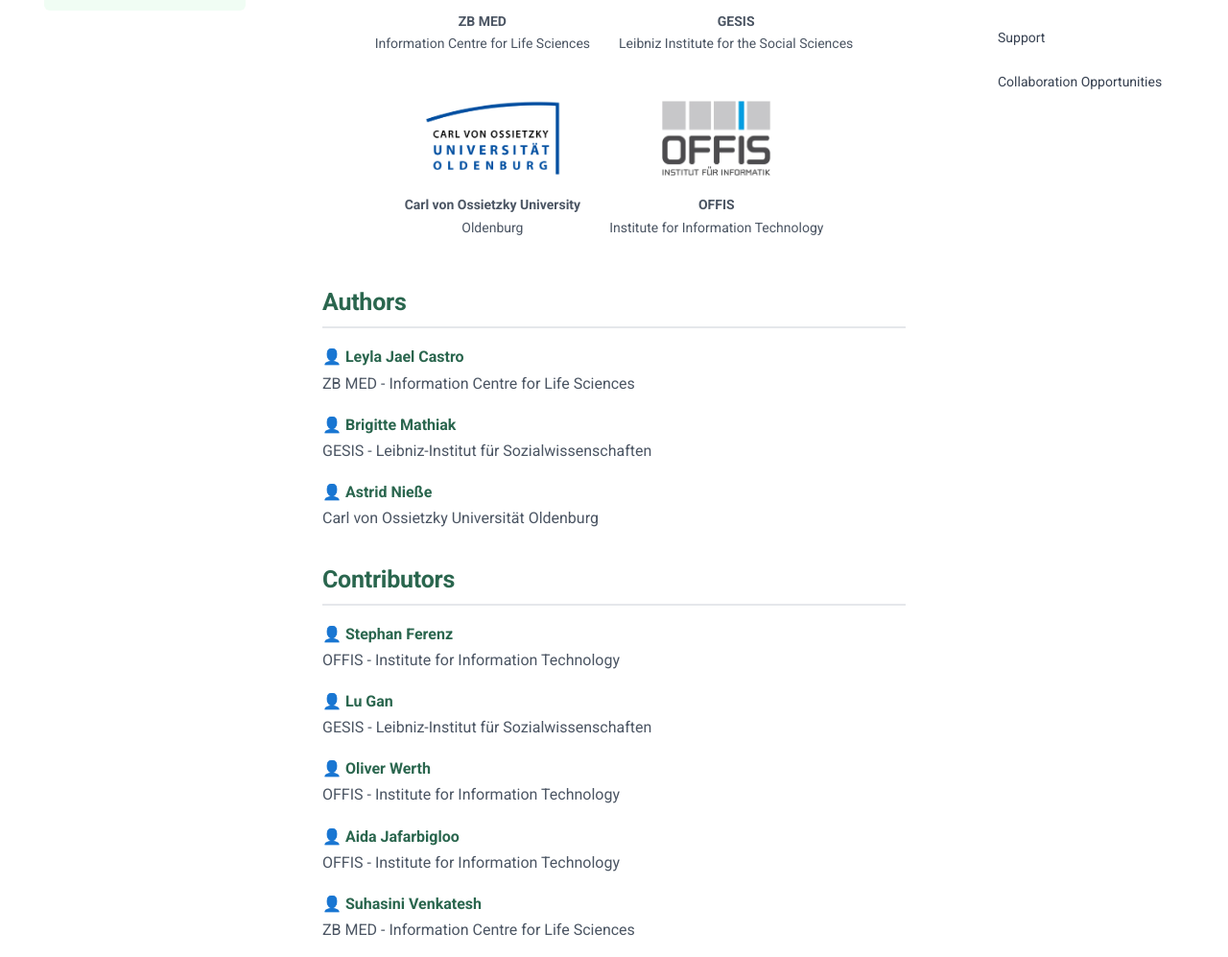
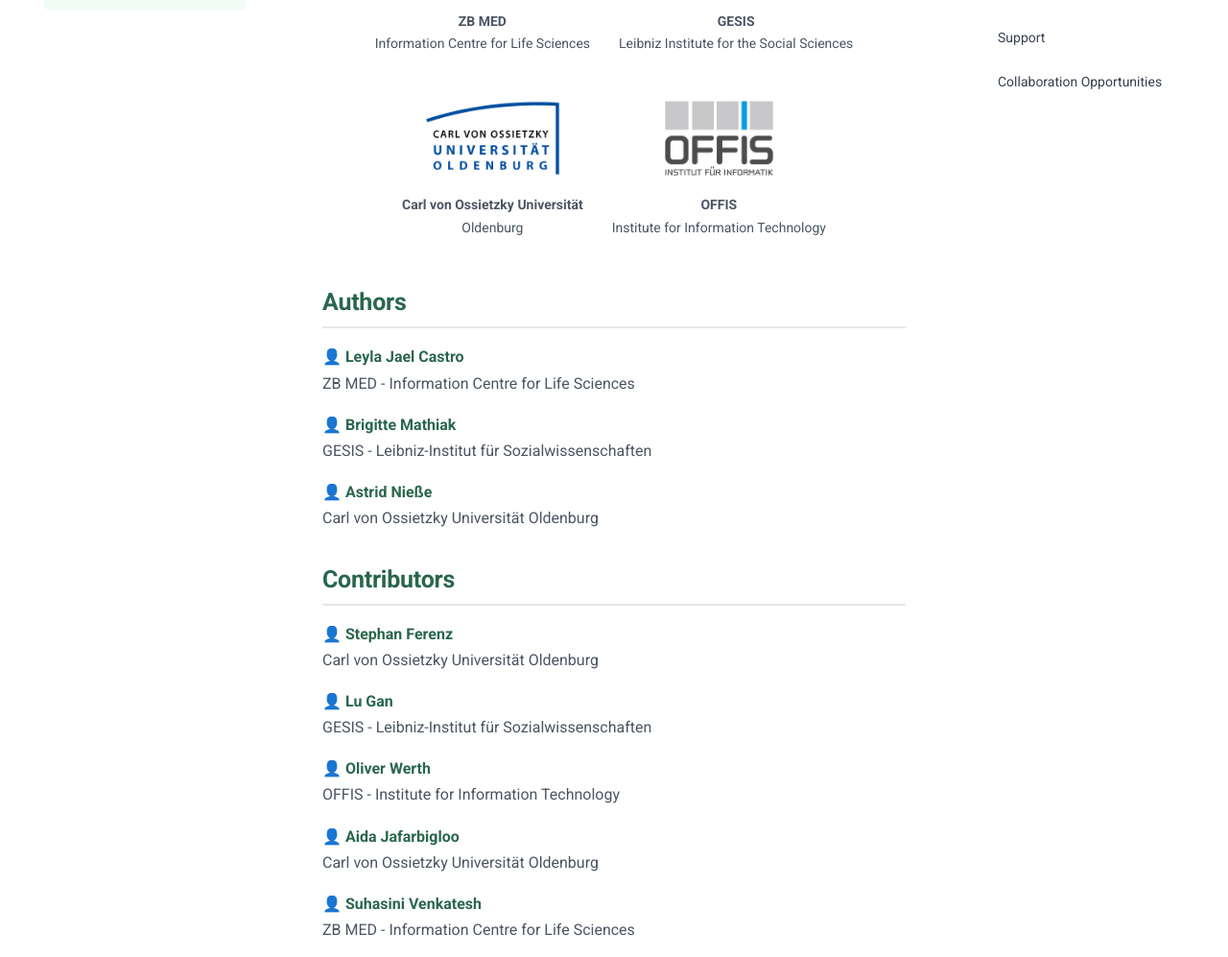
Before and after one commit to ConnOSS-Project/connoss-project.github.io, an MkDocs documentation site: the page built from docs/team.md, in a window 1280 px wide and 1400 px high. Shown: the part 355-1352 px from the top of the window at 96% size. Built offline with MkDocs 1.6.1 and Material for MkDocs 9.7.7, drawn with Linux system fonts in a browser that asks for light colours.

Commit message:
Update team.md to correct the name of Carl von Ossietzky University and standardize contributor affiliations

```diff
--- a/docs/team.md
+++ b/docs/team.md
@@ -21,7 +21,7 @@
   <a href="https://www.uni-oldenburg.de" target="_blank">
     <img src="../images/Carl_von_Ossietzky_Universität_Oldenburg.png" alt="University of Oldenburg Logo" style="height: 80px; max-width: 200px;">
   </a>
-  <p style="margin-top: 10px; font-size: 14px;"><strong>Carl von Ossietzky University</strong><br>Oldenburg</p>
+  <p style="margin-top: 10px; font-size: 14px;"><strong>Carl von Ossietzky Universität</strong><br>Oldenburg</p>
 </div>
 
 <div style="text-align: center;">
@@ -48,7 +48,7 @@
 ## Contributors
 
 👤 **[Stephan Ferenz](https://orcid.org/0000-0001-9523-7227)**
-OFFIS - Institute for Information Technology
+Carl von Ossietzky Universität Oldenburg
 
 👤 **[Lu Gan](https://orcid.org/0000-0001-5844-3021)**
 GESIS - Leibniz-Institut für Sozialwissenschaften
@@ -57,7 +57,7 @@
 OFFIS - Institute for Information Technology
 
 👤 **[Aida Jafarbigloo](https://orcid.org/0000-0002-1435-0584)**
-OFFIS - Institute for Information Technology
+Carl von Ossietzky Universität Oldenburg
 
 👤 **[Suhasini Venkatesh](https://orcid.org/0009-0005-7305-3052)**
 ZB MED - Information Centre for Life Sciences
```
